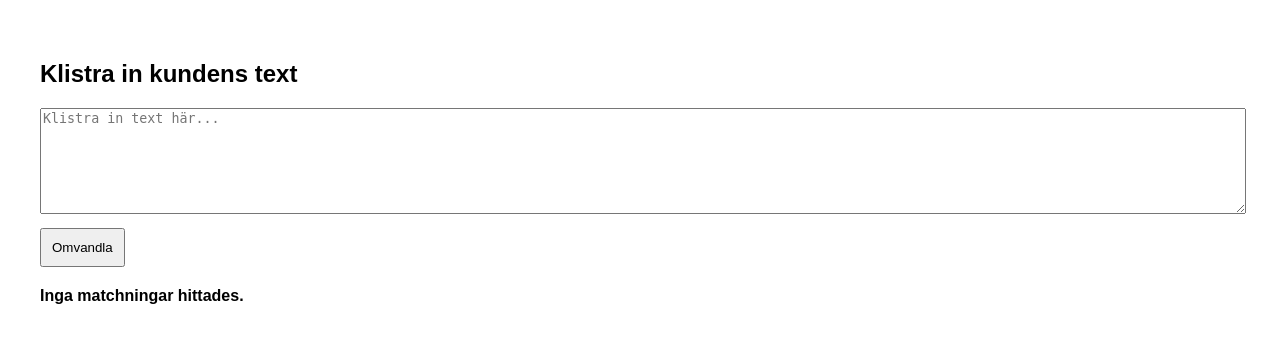
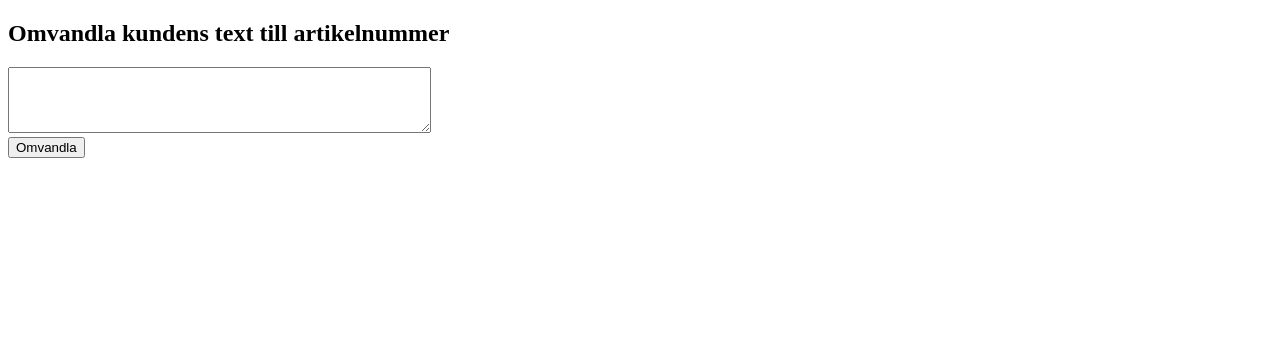
Before and after one commit to oslodanne/offert-omvandlare, a Flask app: page / in a window 1280 px wide. Shown: the top 343 px of the page. Run offline with Flask 3, Linux system fonts and the light colour scheme.

Commit message:
Add files via upload

```diff
--- a/app.py
+++ b/app.py
@@ -20,18 +20,16 @@ def omvandla_text(text):
         if re.search(rf'\b{re.escape(produkt)}\b', text):
             resultat.append(artikelnummer)
 
-    if not resultat:
-        return "Inga matchningar hittades."
-
-    return ', '.join(resultat)
+    return resultat if resultat else ["Inga matchningar hittades."]
 
 @app.route('/', methods=['GET', 'POST'])
 def index():
-    artikelnummer = ""
+    artikelnummer = []
+    kundtext = ""
     if request.method == 'POST':
         kundtext = request.form['kundtext']
         artikelnummer = omvandla_text(kundtext)
-    return render_template('index.html', artikelnummer=artikelnummer)
+    return render_template('index.html', artikelnummer=artikelnummer, kundtext=kundtext)
 
 if __name__ == '__main__':
     port = int(os.environ.get('PORT', 10000))  # Standardport 5000 om PORT inte sätts
--- a/templates/index.html
+++ b/templates/index.html
@@ -4,29 +4,23 @@
     <meta charset="UTF-8">
     <meta name="viewport" content="width=device-width, initial-scale=1.0">
     <title>Artikelnummer Omvandlare</title>
-    <style>
-        body { font-family: Arial, sans-serif; margin: 20px; padding: 20px; }
-        textarea { width: 100%; height: 100px; }
-        button { padding: 10px; margin-top: 10px; }
-        .result { margin-top: 20px; font-weight: bold; }
-    </style>
 </head>
 <body>
-    <h2>Klistra in kundens text</h2>
-    <form method="post">
-        <textarea name="kundtext" placeholder="Klistra in text här...">{{ request.form.get('kundtext', '') }}</textarea><br>
+    <h2>Omvandla kundens text till artikelnummer</h2>
+
+    <form method="POST">
+        <textarea name="kundtext" rows="4" cols="50">{{ kundtext }}</textarea>
+        <br>
         <button type="submit">Omvandla</button>
     </form>
+
     {% if artikelnummer %}
-        <div class="result">Artikelnummer:
-            <ul>
+        <h3>Artikelnummer:</h3>
+        <ul>
             {% for nummer in artikelnummer %}
                 <li>{{ nummer }}</li>
             {% endfor %}
-            </ul>
-        </div>
-    {% else %}
-        <div class="result">Inga matchningar hittades.</div>
+        </ul>
     {% endif %}
 </body>
 </html>
```
